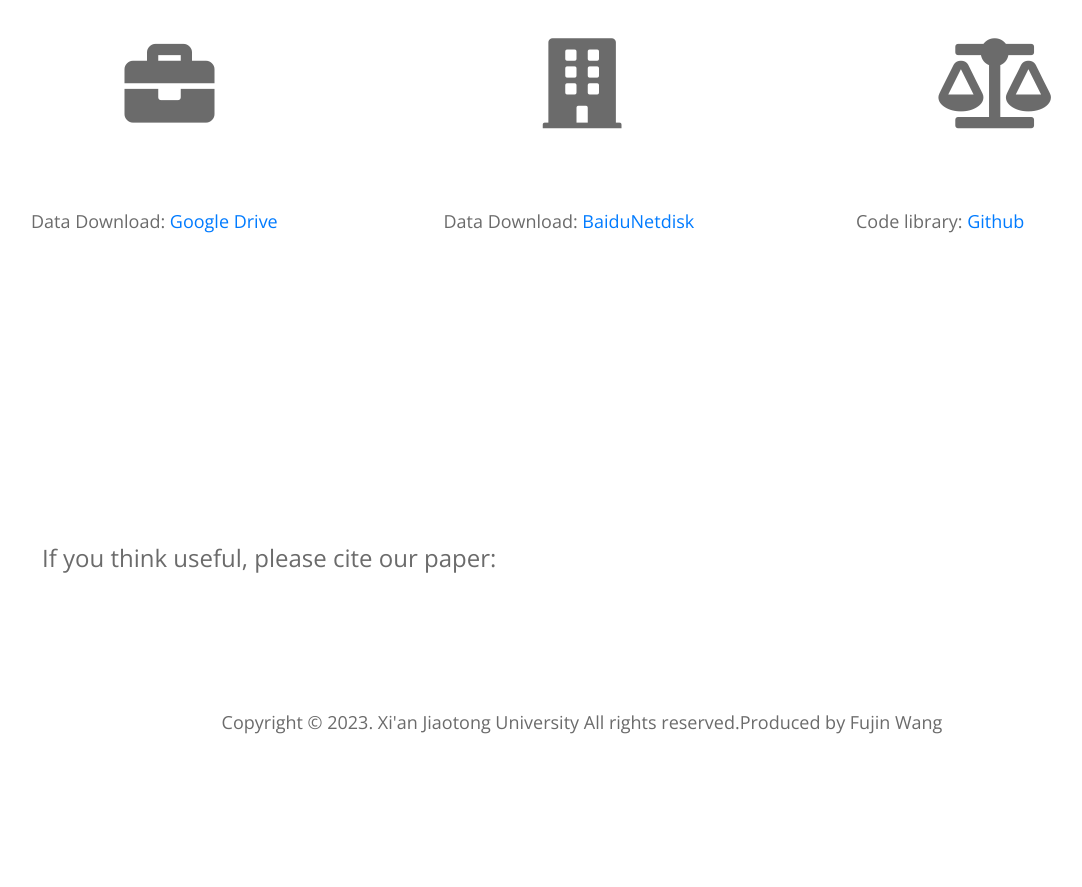
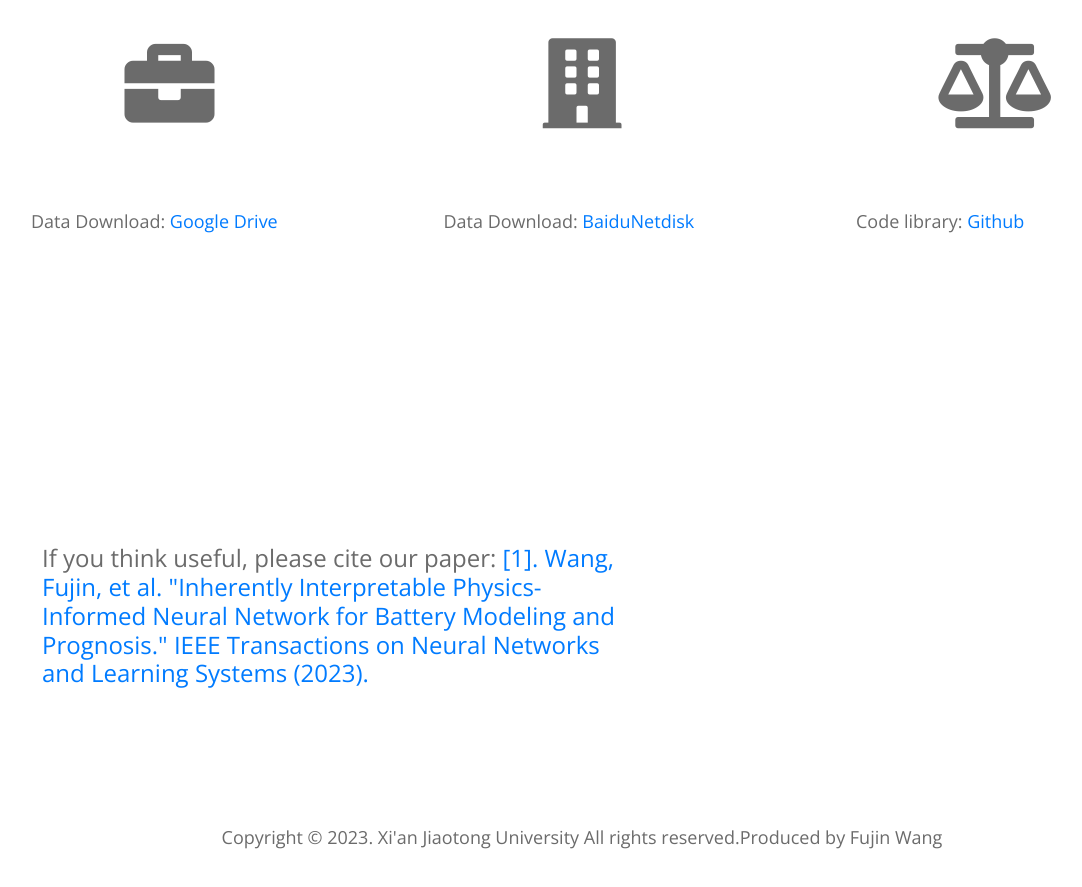
Before and after one commit to wang-fujin/wang-fujin.github.io, a plain HTML site: page index.html in a window 1280 px wide. Shown: the part 4560-5447 px from the top of the page, without its empty margins (58-1140 px from the left). Drawn offline with nearby package versions, Linux system fonts and the light colour scheme.

Commit message:
Update index.html

```diff
--- a/index.html
+++ b/index.html
@@ -277,6 +277,7 @@
 		>
 			<h4 class="tm-text-black">
       			 If you think useful, please cite our paper:
+                                                <a href="https://ieeexplore.ieee.org/document/10310297" target="_blank">[1]. Wang, Fujin, et al. "Inherently Interpretable Physics-Informed Neural Network for Battery Modeling and Prognosis." IEEE Transactions on Neural Networks and Learning Systems (2023).</a>
 			</h4>
 		</form>
 	  </div>
```
